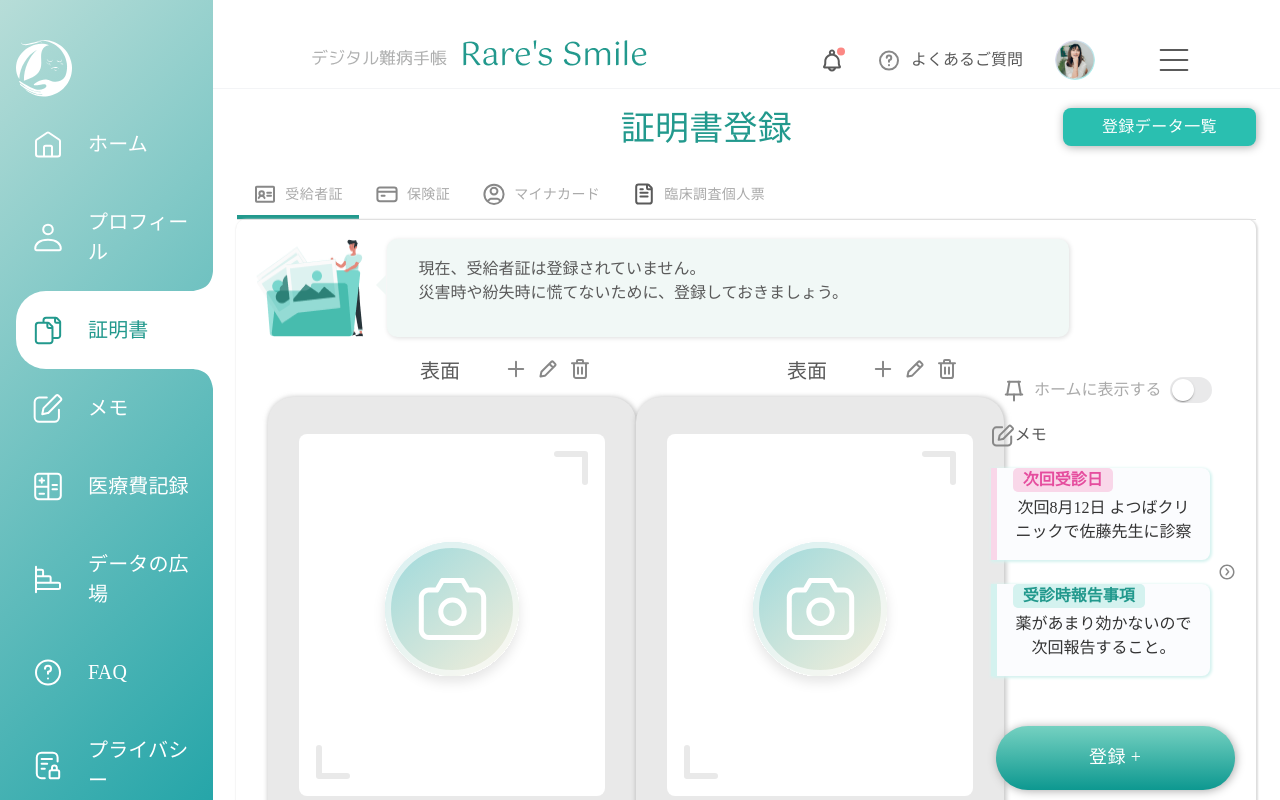
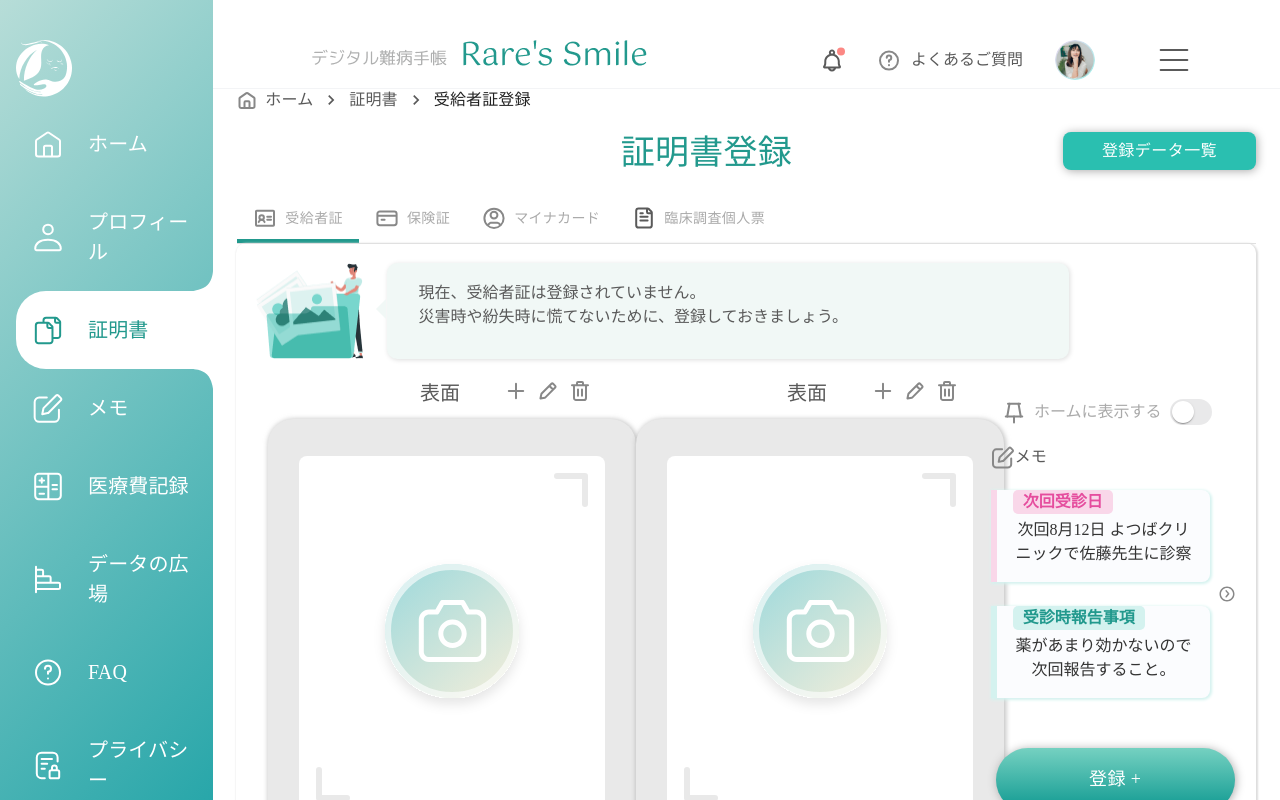
Before and after one commit to Yuri-U0127/Rare-s-Smile, a Next.js app: page /certificate in a window 1280 px wide. Shown: the top 800 px of the page. Built offline with nearby package versions, Linux system fonts and the light colour scheme; a web font is replaced by a local one.

Commit message:
Added carousel for mobile.

```diff
--- a/package.json
+++ b/package.json
@@ -24,7 +24,8 @@
     "react": "^19.0.0",
     "react-apexcharts": "^1.7.0",
     "react-datepicker": "^7.6.0",
-    "react-dom": "^19.0.0"
+    "react-dom": "^19.0.0",
+    "react-swipeable-views": "^0.14.0"
   },
   "devDependencies": {
     "@eslint/eslintrc": "^3",
--- a/src/app/(main)/certificate/page.jsx
+++ b/src/app/(main)/certificate/page.jsx
@@ -19,6 +19,11 @@
 const EmptyField = dynamic(() => import('../../../components/ui/EmptyField'));
 const CustomButton = dynamic(() => import("../../../components/ui/CustomButton.jsx"));
 const PageTitle = dynamic(() => import('../../../components/ui/PageTitle'));
+import CustomBreadCrumbs from "../../../components/ui/CustomBreadCrumbs.jsx";
+import { useRouter, useSearchParams, usePathname } from "next/navigation";
+import { useTheme } from '@mui/material/styles';
+import useMediaQuery from '@mui/material/useMediaQuery';
+import CustomCarousel from "../../../components/ui/CustomCarousel.jsx";
 
 function CustomTabPanel(props) {
   const { children, value, index, ...other } = props;
@@ -50,23 +55,66 @@
   };
 }
 
-const tabs = [
+const pctabs = [
   { tabLabel: "受給者証", icon: "/images/recipitence.svg" },
   { tabLabel: "保険証", icon: "/images/insurance_certificate.svg" },
   { tabLabel: "マイナカード", icon: "/images/my_number_card.svg" },
   { tabLabel: "臨床調査個人票", icon: "/images/title.svg" },
 ]
+const sptabs = [
+  { tabLabel: "受給者証", icon: "/images/recipitence.svg" },
+  { tabLabel: "保険証", icon: "/images/insurance_certificate.svg" },
+  { tabLabel: "マイナ", icon: "/images/my_number_card.svg" },
+  { tabLabel: "個人票", icon: "/images/title.svg" },
+]
 
 export default function BasicTabs() {
+
+  const [carouselIndex, setCarouselIndex] = React.useState(0);
+
+  const theme = useTheme();
+  const matches = useMediaQuery(theme.breakpoints.up('md'));
+
+
+  const router = usePathname();
+  let tempValue
+  console.log(router.search("ensurance"))
+
+  if (router.search("ensurance") > 0) { useRouter().push("/certificate"); tempValue = 1; }
+  // else if (router.search("recipient") > 0) tempValue = 2;
+  // else if (router.search("recipient") > 0) tempValue = 3;
+
+  console.log(tempValue)
   const [value, setValue] = React.useState(0);
+
+  console.log(router)
 
   const handleChange = (event, newValue) => {
     setValue(newValue);
   };
 
+  let currentLabel = "受給者証登録"
+  switch (value) {
+    case 0:
+      currentLabel = "受給者証登録"
+      break;
+    case 1:
+      currentLabel = "保険証"
+      break;
+    case 2:
+      currentLabel = "マイナカード"
+      break;
+    case 3:
+      currentLabel = "臨床調査個人票"
+      break;
+    default:
+      currentLabel = "受給者証登録"
+      break;
+  }
 
   return (
     <>
+      {matches && <CustomBreadCrumbs hierarchy={2} label1={"証明書"} url={""} label={currentLabel} />}
       <div className='mr-0 mt-5'>
         <div className='flex justify-end gap-[271px]'>
           <PageTitle title={"証明書登録"} />
@@ -81,14 +129,34 @@
               '& .MuiTabs-indicator': {
                 height: '4px',
                 backgroundColor: 'var(--darkc)',
+                width: {
+                  sm: '30%',
+                  md: '100%'
                 },
-            }} aria-label="basic tabs example">
-              {tabs.map((item, index) =>
-                <Tab label={<div className="flex gap-2 items-center p-0 text-[#aaa]" key={index}>
+                // position: { sm: "absolute", md: 'inherit' },
+                // left: { sm: '50%', md: '' },
+                // bottom: { sm: '', md: '4px' },
+                // transform: { sm: 'translateX(50%)', md: 'translateX(0)' },1
+              },
+            }
+            } aria-label="basic tabs example">
+              {matches ? pctabs.map((item, index) => (
+                <Tab key={index} label={<div className="flex gap-2 items-center p-0 text-[#aaa]">
                   <img src={item.icon} alt="" />
                   {item.tabLabel}
-                </div>} {...a11yProps(index)} />
-              )}
+                </div>} {...a11yProps(index)} />))
+                :
+                (sptabs.map((item, index) =>
+                  <Tab
+                    key={index}
+                    label={
+                      <div className="flex justify-center flex-col items-center p-0 text-[#aaa]">
+                        <img src={item.icon} alt="" />
+                        {item.tabLabel}
+                      </div>}
+                    {...a11yProps(index)}
+                  />
+                ))}
             </Tabs>
           </Box>
           <CustomTabPanel value={value} index={0}>
@@ -102,7 +170,7 @@
                         position: relative;
                         background-color:#F1F8F6;
                         width:682px;
-                        height:98px;
+
                         padding-left:32px;
                         padding-top:18px;
                         margin-left:23.2px;
@@ -115,7 +183,7 @@
                         height: 0;
                         position: absolute;
                         top: 37%;
-                        left: -1.5%;
+
                         width: 0;
                         z-index: 1;
                         border: medium solid white;
@@ -126,7 +194,8 @@
                   </div>
                 </div>
                 <Grid container >
-                  <Grid item xs={12} md={4.5}>
+                  {matches ?
+                    <><Grid item xs={12} md={4.5}>
                       <CustomPanel title={"表面"}>
                         <EmptyField />
                       </CustomPanel>
@@ -136,6 +205,10 @@
                           <EmptyField />
                         </CustomPanel>
                       </Grid>
+                    </>
+                    :
+                    <CustomCarousel number={3} carouselIndex={carouselIndex} setCarouselIndex={setCarouselIndex} />
+                  }
                   <Grid item xs={12} md={3}>
                     <div className='mt-10'>
                       <div className="flex gap-2 items-center p-0 text-[#aaa] justify-end mr-6">
@@ -164,9 +237,11 @@
                             content="薬があまり効かないので次回報告すること。"
                           />
                         </div>
+                        {matches &&
                           <div className="ml-2">
                             <img src="/images/next.svg" alt="" className="cursor-pointer pt-5" width={30} height={30} />
                           </div>
+                        }
                       </div>
                       <CustomButton
                         text="登録 +"
@@ -174,7 +249,7 @@
                         height={"64px"}
                         borderradius={"150px"}
                         display={"block"}
-                        sx={{ marginInline: "5px 0px", marginTop: "50px", marginButtom: "40px" }}
+                        sx={{ marginInline: { md: "5px 0px", sm: "auto" }, marginTop: "50px", marginButtom: "40px" }}
                       />
                     </div>
                   </Grid>
@@ -183,7 +258,13 @@
             </div>
           </CustomTabPanel>
           <CustomTabPanel value={value} index={1}>
-            123
+            1
+          </CustomTabPanel>
+          <CustomTabPanel value={value} index={2}>
+            2
+          </CustomTabPanel>
+          <CustomTabPanel value={value} index={3}>
+            3
           </CustomTabPanel>
         </Box>
       </div >
--- a/src/app/(main)/memo/page.jsx
+++ b/src/app/(main)/memo/page.jsx
@@ -18,7 +18,8 @@
 const MemoButton = dynamic(() => import('../../../components/ui/MemoButton'));
 const SimpleButton = dynamic(() => import("../../../components/ui/SimpleButton.jsx"));
 const PageTitle = dynamic(() => import('../../../components/ui/PageTitle'));
-import { useRouter, useSearchParams } from "next/navigation";
+import CustomBreadCrumbs from "../../../components/ui/CustomBreadCrumbs.jsx";
+
 function CustomTabPanel(props) {
   const { children, value, index, ...other } = props;
 
@@ -59,15 +60,29 @@
 export default function BasicTabs() {
   const [value, setValue] = React.useState(0);
 
-  const router = useRouter();
 
   const handleChange = (event, newValue) => {
     setValue(newValue);
     // router.push(!newValue ? "memo/textmemo" : "memo/voicememo")
   };
 
+  let currentLabel = "メモ帳"
+  switch (value) {
+    case 0:
+      currentLabel = "メモ帳"
+      break;
+    case 1:
+      currentLabel = "ボイスメモ"
+      break;
+    default:
+      currentLabel = "メモ帳"
+      break;
+  }
+
+
   return (
     <>
+      <CustomBreadCrumbs hierarchy={2} label1={"メモ"} url={""} label={currentLabel} />
       <PageTitle title={"メモ"} />
       <div className='mt-5'>
         <Box sx={{ width: '100%' }}>
--- a/src/app/(main)/pricelog/page.jsx
+++ b/src/app/(main)/pricelog/page.jsx
@@ -23,6 +23,7 @@
 const EmptyField = dynamic(() => import('../../../components/ui/EmptyField'));
 const CustomButton = dynamic(() => import("../../../components/ui/CustomButton.jsx"));
 const ModalButton = dynamic(() => import("../../../components/ui/ModalButton"));
+import CustomBreadCrumbs from "../../../components/ui/CustomBreadCrumbs.jsx";
 
 function CustomTabPanel(props) {
   const { children, value, index, ...other } = props;
@@ -63,14 +64,39 @@
 ]
 
 export default function BasicTabs() {
+
   const [value, setValue] = React.useState(0);
 
   const handleChange = (event, newValue) => {
     setValue(newValue);
   };
 
+  let currentLabel = "領収書"
+  switch (value) {
+    case 0:
+      currentLabel = "領収書"
+      break;
+    case 1:
+      currentLabel = "処方箋"
+      break;
+    case 2:
+      currentLabel = "上限管理表"
+      break;
+    case 3:
+      currentLabel = "健康診断結果"
+      break;
+    case 4:
+      currentLabel = "血液検査"
+      break;
+    default:
+      currentLabel = "領収書"
+      break;
+  }
+
+
   return (
     <>
+      <CustomBreadCrumbs hierarchy={2} label1={"医療費記録"} url={""} label={currentLabel} />
       <div className='mr-0 mt-5'>
         <div className='flex justify-end gap-[271px]'>
           <PageTitle title={"医療費記録"} />
--- a/src/app/globals.css
+++ b/src/app/globals.css
@@ -73,8 +73,27 @@
     max-width: 1440px;
     margin-inline: auto;
   }
+
+  .bubble {
+    height: 96px;
+  }
+
+  .bubble::before {
+    left: -1.5%;
+  }
 }
 
 html {
   margin: 0;
 }
+
+@media screen and (max-width: 780px) {
+  .bubble {
+    height: fit-content;
+    padding-bottom: 10px;
+  }
+
+  .bubble::before {
+    left: -3%;
+  }
+}
--- a/src/components/shared/MobileHeader.jsx
+++ b/src/components/shared/MobileHeader.jsx
@@ -88,7 +88,7 @@
           </ListItem>
           <ListItem button sx={{ cursor: "pointer" }}>
             <ListItemText>
-              <CustomMobileMenuList title="マイナカード" imgSrc='/images/my_number_card.svg' link="/" />
+              <CustomMobileMenuList title="マイナカード" imgSrc='/images/my_number_card.svg' link="/certificate/mynum" />
             </ListItemText>
           </ListItem>
           <ListItem button sx={{ cursor: "pointer" }}>
@@ -150,8 +150,6 @@
               <CustomMobileMenuList title="利用規約" imgSrc='/images/book.svg' link="/polish" />
             </ListItemText>
           </ListItem>
-
-
         </List >
       </Drawer >
     </div>
--- a/src/components/ui/CustomBreadCrumbs.jsx
+++ b/src/components/ui/CustomBreadCrumbs.jsx
@@ -6,7 +6,8 @@
 import Link from '@mui/material/Link';
 import { Typography } from "@mui/material";
 
-const CustomBreadCrumbs = ({ label, url, hierarchy }) => {
+
+const CustomBreadCrumbs = ({ label1, url, hierarchy, label }) => {
 
   const breadcrumbs = [
     <Link underline="hover" key="1" color="inherit" href="/">
@@ -46,7 +47,7 @@
           color="inherit"
           href={url}
         >
-          {label}
+          {label1}
         </Link>}
       <Typography key="3" sx={{ color: 'text.primary' }}>
         {label}
--- /dev/null
+++ b/src/components/ui/CustomCarousel.jsx
@@ -0,0 +1,47 @@
+import React from 'react';
+import dynamic from "next/dynamic";
+import Box from '@mui/material/Box';
+import SwipeableViews from "react-swipeable-views";
+const CustomPanel = dynamic(() => import('../../components/ui/CustomPanel'));
+const EmptyField = dynamic(() => import('../../components/ui/EmptyField'));
+
+const CustomCarousel = ({ number, carouselIndex, setCarouselIndex }) => {
+
+  let slides = []
+  for (let i = 0; i < number; i++) slides[i] = i
+
+  return (
+    <>
+      <SwipeableViews index={carouselIndex} onChangeIndex={setCarouselIndex} enableMouseEvents>
+        <CustomPanel title={"表面"}>
+          <EmptyField />
+        </CustomPanel>
+        <CustomPanel title={"表面"}>
+          <EmptyField />
+        </CustomPanel>
+        <CustomPanel title={"表面"}>
+          <EmptyField />
+        </CustomPanel>
+      </SwipeableViews>
+      <Box sx={{ display: "flex", justifyContent: "center", marginInline: "auto" }} mt={1}>
+        {slides.map((i) => (
+          <Box
+            key={i}
+            onClick={() => setCarouselIndex(i)}
+            sx={{
+              width: 8,
+              height: 8,
+              borderRadius: "50%",
+              bgcolor: carouselIndex === i ? "grey.700" : "grey.400",
+              mx: 0.5,
+              cursor: "pointer",
+            }}
+          />
+        ))}
+      </Box>
+    </>
+
+  );
+};
+
+export default CustomCarousel;
```
Also changed, not shown: src/app/(main)/certificate/ensurance/page.jsx (added), src/app/(main)/certificate/recipient/page.jsx (added), 1 other file (tests, documents, lock files or other folders). Lines whose indentation alone changed are shown as unchanged.
